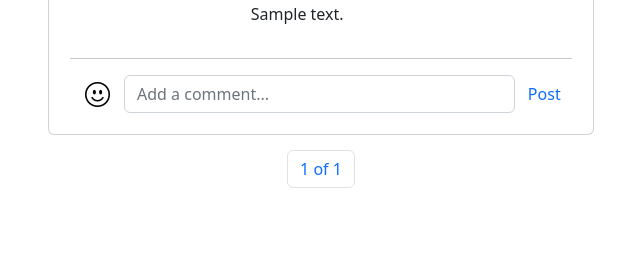
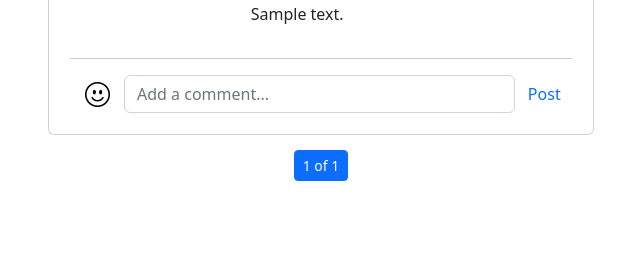
Before and after one commit to MoriKeli/blog, a Django app: template users/templates/users/index.html in a window 1280 px wide. Shown: the part 196-462 px from the top of the page, without its empty margins (224-864 px from the left). Run offline with Django 4.2, Linux system fonts and the light colour scheme; data comes from the database, SQL or seed files in the repository; tables that the repository leaves empty hold one stand-in row (values such as "Sample post"); the template is opened without the code that fills it: values that come from a table or form of the project are taken from there, most other values are stand-ins (such as "Sample title", 1, 10 or a date in 2020); some libraries are stand-ins or nearby versions.

Commit message:
reduced the size of the pagination links

```diff
--- a/users/templates/users/index.html
+++ b/users/templates/users/index.html
@@ -95,7 +95,7 @@
                 </div>
                 {% endfor %}
                 <nav aria-label="Page navigation example">
-                    <ul class="pagination justify-content-center">
+                    <ul class="pagination pagination-sm justify-content-center">
                         {% if page.has_previous %}
                             <li class="page-item"><a href="?page=1" class="page-link">First</a></li>
                             <li class="page-item">
@@ -104,8 +104,10 @@
                         {% endif %}
                         {% for num in page.paginator.page_range %}
                             {% if page.number == num %}
-                                <li class="page-item"><a class="page-link" href="?page={{num}}">{{num}} of {{ page.paginator.num_pages }}</a></li>
-                            {% elif num > page.number|add:"-1" and num < page.number|add:"1" %}
+                                <li class="page-item active" aria-current="page">
+                                    <a class="page-link" href="?page={{num}}">{{num}} of {{ page.paginator.num_pages }}</a>
+                                </li>
+                            {% elif num > page.number|add:"-2" and num < page.number|add:"2" %}
                                 <li class="page-item"><a class="page-link" href="?page={{num}}">{{num}}</a></li>
                             {% endif %}
                         {% endfor %}
```
